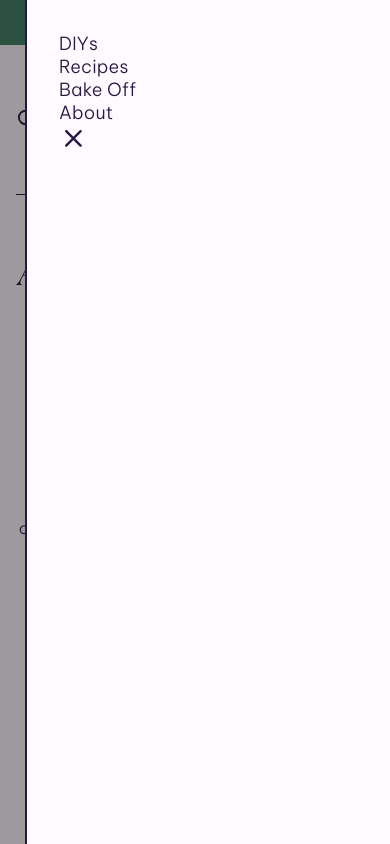
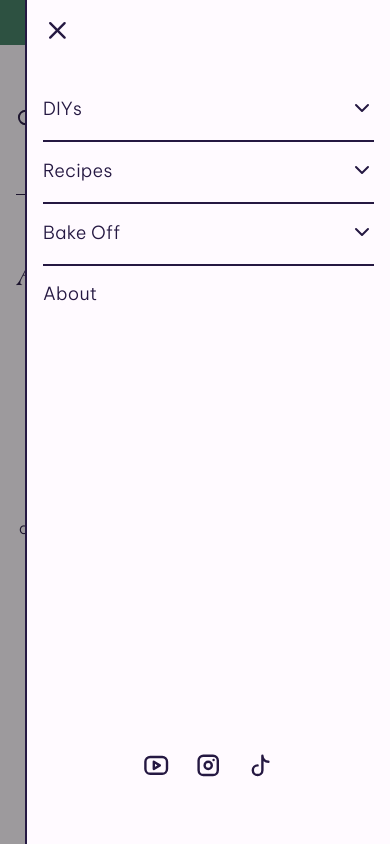
Before and after one commit to joshnussbaum89/moonbelly-makes, a Next.js app: page /about in a window 390 px wide. Both pictures are taken after a click on the icon 362 px from the left and 119 px from the top of the page. Built offline with nearby package versions, Linux system fonts and the light colour scheme.

Commit message:
mobile nav + sub nav styles/logic

```diff
--- a/components/Global/OffCanvasNavigation/OffCanvasNavigation.module.css
+++ b/components/Global/OffCanvasNavigation/OffCanvasNavigation.module.css
@@ -1,4 +1,4 @@
-.container {
+.offCanvasContainer {
   position: fixed;
   top: 0;
   z-index: 1;
@@ -8,26 +8,84 @@
   max-width: calc(100% - 25px);
   visibility: hidden;
   opacity: 0;
-  padding: 2rem;
+  padding: var(--padding-site-container-regular);
   background-color: var(--color-white);
   border-left: 2px solid var(--color-purple);
   transition: var(--transition-normal);
 }
 
-.container.active {
+.offCanvasContainer.active {
   right: 0;
   visibility: visible;
   opacity: 1;
+  transition: var(--transition-normal);
 }
 
-.container svg {
+.wrapper {
+  position: relative;
+  padding: 4rem 0;
+}
+
+.navItem {
+  font-size: var(--size-small);
+}
+
+.navItem:not(:last-child) {
+  border-bottom: 2px solid var(--color-purple);
+}
+
+.navItem div {
+  display: flex;
+  justify-content: space-between;
+  align-items: center;
+  padding: 1rem 0;
+}
+
+.arrow {
+  width: 1.5rem;
+  height: 1.5rem;
+  transition: var(--transition-normal);
+  cursor: pointer;
+}
+
+.arrow.active {
+  transform: rotate(180deg);
+}
+
+.subNav {
+  max-height: 0;
+  visibility: hidden;
+  opacity: 0;
+  padding: 0 1rem;
+  border: 2px solid transparent;
+  transition: var(--transition-normal);
+}
+
+.subNav.active {
+  max-height: 1000px;
+  visibility: visible;
+  opacity: 1;
+  padding: 1rem;
+  border-top: 2px solid var(--color-purple);
+  transition: var(--transition-normal);
+}
+
+.subNav li:not(:last-child) {
+  margin-bottom: 1rem;
+}
+
+.close {
+  position: absolute;
+  top: 0;
+  left: 0;
   width: 1.8rem;
   height: 1.8rem;
   cursor: pointer;
 }
 
-.subNav {
-  height: 0;
-  visibility: hidden;
-  opacity: 0;
+.socialIcons {
+  position: absolute;
+  left: 50%;
+  bottom: 4rem;
+  transform: translate(-50%, 0);
 }
--- a/components/Global/OffCanvasNavigation/OffCanvasNavigation.tsx
+++ b/components/Global/OffCanvasNavigation/OffCanvasNavigation.tsx
@@ -1,27 +1,67 @@
+import { useState } from 'react'
 import Link from 'next/link'
-import { TbX } from 'react-icons/tb'
+import SocialIcons from '../SocialIcons/SocialIcons'
+import { TbChevronDown, TbX } from 'react-icons/tb'
 
 import styles from './OffCanvasNavigation.module.css'
 
+// TODO: break out into seperate components, needs to be dynamic => map through data and create <NavItem />
 export default function OffCanvasNavigation({
   handleShowMobileNav,
   mobileNavIsActive,
 }) {
+  const [subNavOneIsShown, setSubNavOneIsShown] = useState(false)
+  const [subNavTwoIsShown, setSubNavTwoIsShown] = useState(false)
+  const [subNavThreeIsShown, setSubNavThreeIsShown] = useState(false)
+
+  // Handle hide/show sub navigation
+  const handleShowSubNavOne = () => setSubNavOneIsShown(!subNavOneIsShown)
+  const handleShowSubNavTwo = () => setSubNavTwoIsShown(!subNavTwoIsShown)
+  const handleShowSubNavThree = () => setSubNavThreeIsShown(!subNavThreeIsShown)
+
+  // Canvas container styles
+  const canvasContainerStyles = mobileNavIsActive
+    ? `${styles.offCanvasContainer} ${styles.active}`
+    : styles.offCanvasContainer
+
+  // Chevron styles
+  const subNavOneArrowStyles = subNavOneIsShown
+    ? `${styles.arrow} ${styles.active}`
+    : styles.arrow
+  const subNavTwoArrowStyles = subNavTwoIsShown
+    ? `${styles.arrow} ${styles.active}`
+    : styles.arrow
+  const subNavThreeArrowStyles = subNavThreeIsShown
+    ? `${styles.arrow} ${styles.active}`
+    : styles.arrow
+
+  // Sub navigation styles
+  const subNavOneStyles = subNavOneIsShown
+    ? `${styles.subNav} ${styles.active}`
+    : styles.subNav
+  const subNavTwoStyles = subNavTwoIsShown
+    ? `${styles.subNav} ${styles.active}`
+    : styles.subNav
+  const subNavThreeStyles = subNavThreeIsShown
+    ? `${styles.subNav} ${styles.active}`
+    : styles.subNav
+
   return (
-    <div
-      className={
-        mobileNavIsActive
-          ? `${styles.container} ${styles.active}`
-          : styles.container
-      }
-    >
-      <ul className={styles.mainNav}>
+    <div className={canvasContainerStyles}>
+      <div className={styles.wrapper}>
+        <ul>
           <li className={styles.navItem}>
+            <div>
               <Link href="/diys" onClick={handleShowMobileNav}>
                 DIYs
               </Link>
+              <TbChevronDown
+                className={subNavOneArrowStyles}
+                onClick={handleShowSubNavOne}
+              />
+            </div>
             {/* Sub navigation */}
-          <ul className={styles.subNav}>
+            <ul className={subNavOneStyles}>
               <li>
                 <Link href="/tags/fabric" onClick={handleShowMobileNav}>
                   Fabric
@@ -35,11 +75,17 @@ export default function OffCanvasNavigation({
             </ul>
           </li>
           <li className={styles.navItem}>
+            <div>
               <Link href="/recipes" onClick={handleShowMobileNav}>
                 Recipes
               </Link>
+              <TbChevronDown
+                className={subNavTwoArrowStyles}
+                onClick={handleShowSubNavTwo}
+              />
+            </div>
             {/* Sub navigation */}
-          <ul className={styles.subNav}>
+            <ul className={subNavTwoStyles}>
               <li>
                 <Link href="/tags/lunch" onClick={handleShowMobileNav}>
                   Lunch
@@ -53,11 +99,17 @@ export default function OffCanvasNavigation({
             </ul>
           </li>
           <li className={styles.navItem}>
+            <div>
               <Link href="/bake-off" onClick={handleShowMobileNav}>
                 Bake Off
               </Link>
+              <TbChevronDown
+                className={subNavThreeArrowStyles}
+                onClick={handleShowSubNavThree}
+              />
+            </div>
             {/* Sub navigation */}
-          <ul className={`${styles.subNav} ${styles.right}`}>
+            <ul className={subNavThreeStyles}>
               <li>
                 <Link
                   href="/tags/about-my-great-british-baking-project"
@@ -67,12 +119,18 @@ export default function OffCanvasNavigation({
                 </Link>
               </li>
               <li>
-              <Link href="/tags/signature-bakes" onClick={handleShowMobileNav}>
+                <Link
+                  href="/tags/signature-bakes"
+                  onClick={handleShowMobileNav}
+                >
                   Signature Bakes
                 </Link>
               </li>
               <li>
-              <Link href="/tags/technical-bakes" onClick={handleShowMobileNav}>
+                <Link
+                  href="/tags/technical-bakes"
+                  onClick={handleShowMobileNav}
+                >
                   Technical Bakes
                 </Link>
               </li>
@@ -87,12 +145,19 @@ export default function OffCanvasNavigation({
             </ul>
           </li>
           <li className={styles.navItem}>
+            <div>
               <Link href="/about" onClick={handleShowMobileNav}>
                 About
               </Link>
+            </div>
           </li>
         </ul>
-      <TbX onClick={handleShowMobileNav} />
+        {/* Close navigation icon */}
+        <TbX className={styles.close} onClick={handleShowMobileNav} />
+      </div>
+      <div className={styles.socialIcons}>
+        <SocialIcons darkMode={true} />
+      </div>
     </div>
   )
 }
```
Lines whose indentation alone changed are shown as unchanged.
